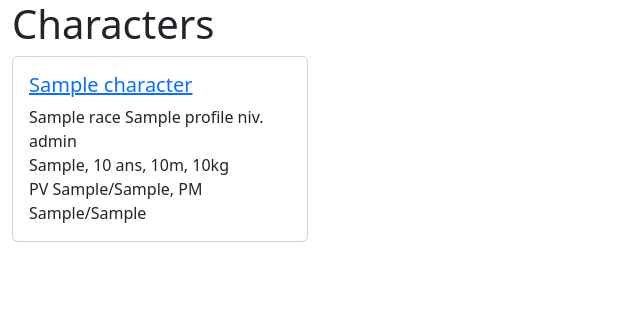
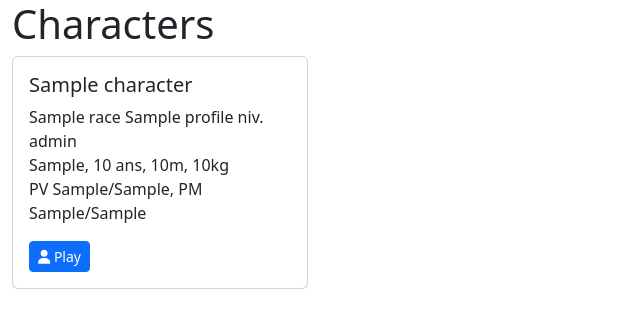
Before and after one commit to Crocmagnon/charasheet, a Django app: template src/character/templates/character/list.html in a window 1280 px wide. Shown: the top 328 px of the page, without its empty margins (0-640 px from the left). Run offline with Django 3.2, Linux system fonts and the light colour scheme; the template is opened without the code that fills it: most values are stand-ins (such as "Sample title", 1, 10 or a date in 2020); parts of the project's set-up code (start-up, migrations or seed data) failed here and were passed over; some libraries are stand-ins or nearby versions.

Commit message:
Improve character list display

```diff
--- a/src/character/templates/character/character_card.html
+++ b/src/character/templates/character/character_card.html
@@ -2,15 +2,16 @@
     <div class="card">
         <div class="card-body">
             <h5 class="card-title">
-                <a href="{% url "character:view" pk=character.pk %}">
-                    {{ character.name }}
-                </a>
+                {{ character.name }}
             </h5>
             <p class="card-text">
                 {{ character.race.name }} {{ character.profile.name }} niv. {{ character.level }}<br>
                 {{ character.get_gender_display }}, {{ character.age }} ans, {{ character.height_m }}m, {{ character.weight }}kg<br>
                 PV {{ character.health_remaining }}/{{ character.health_max }}, PM {{ character.mana_remaining }}/{{ character.mana_max }}
             </p>
+            <a href="{% url "character:view" pk=character.pk %}" class="btn btn-sm btn-primary">
+                <i class="fa-solid fa-user"></i> Play
+            </a>
         </div>
     </div>
 </div>
--- a/src/character/templates/character/list.html
+++ b/src/character/templates/character/list.html
@@ -5,7 +5,7 @@
 
 {% block content %}
     <h1>Characters</h1>
-    <div class="row row-cols-4 g-4">
+    <div class="row row-cols-1 row-cols-sm-2 row-cols-md-3 row-cols-lg-4 g-4">
         {% for character in characters %}
             {% include "character/character_card.html" %}
         {% endfor %}
```
